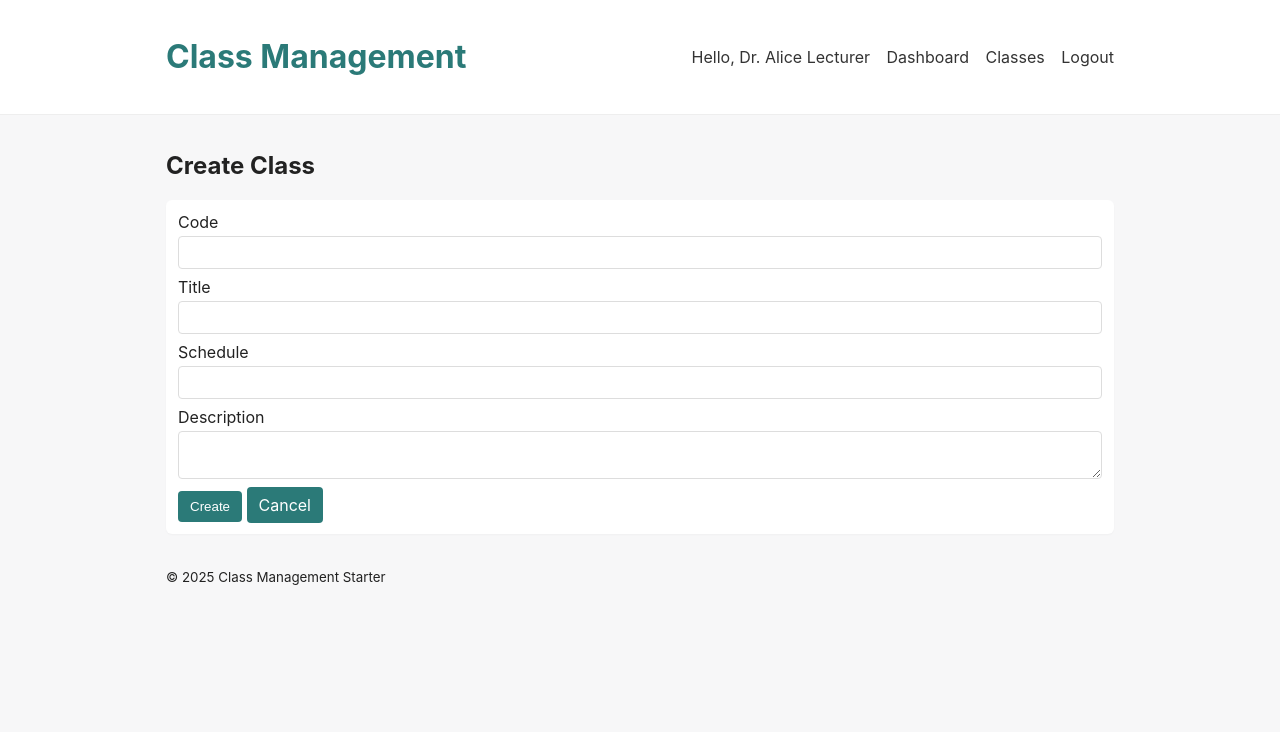
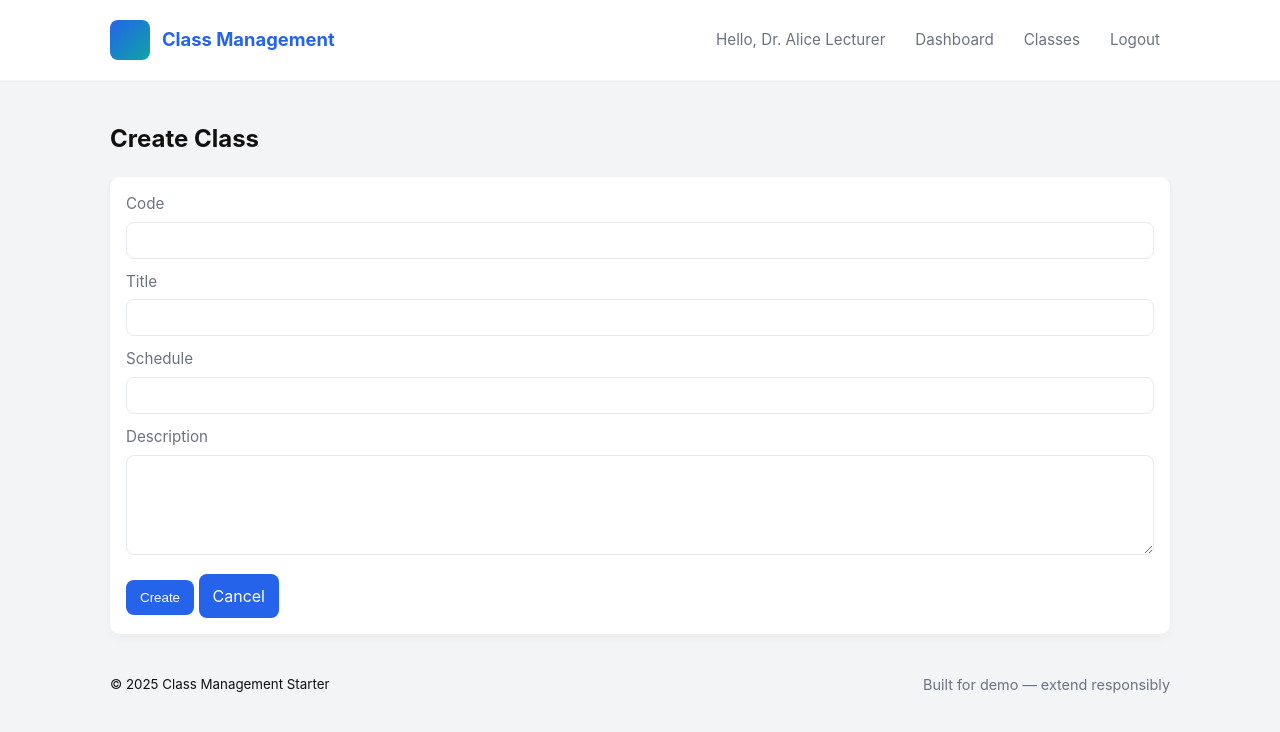
Before and after one commit to peter-dri/Wed-Design-Dev-and-Administration, a PHP site: page /create_class.php in a window 1280 px wide. Shown: the top 732 px of the page. Run offline with PHP 8.4, Linux system fonts and the light colour scheme; a user stored in the database is signed in; data comes from the database, SQL or seed files in the repository.

Commit message:
UI: modernize styles, improve header/footer layout

```diff
--- a/assets/css/style.css
+++ b/assets/css/style.css
@@ -1,28 +1,63 @@
-/* Simple responsive starter CSS */
+/* Modernized responsive starter CSS */
 :root{
-  --accent:#2b7a78;
-  --muted:#666;
-  --bg:#f7f7f8;
+  --accent:#2563eb; /* blue-600 */
+  --accent-2:#0ea5a4; /* teal */
+  --muted:#6b7280; /* gray-500 */
+  --bg:#f3f4f6; /* gray-100 */
+  --card:#ffffff;
+  --radius:10px;
 }
 *{box-sizing:border-box}
-body{font-family:Inter,Segoe UI,Arial,sans-serif;margin:0;background:var(--bg);color:#222}
-.container{max-width:980px;margin:0 auto;padding:16px}
-.site-header{background:#fff;border-bottom:1px solid #eee}
-.site-header .container{display:flex;align-items:center;justify-content:space-between}
-.brand a{color:var(--accent);text-decoration:none}
-nav a, nav .nav-item{margin-left:12px;color:#333;text-decoration:none}
-.row{display:flex;align-items:center;justify-content:space-between;margin:12px 0}
-.cards{display:grid;grid-template-columns:repeat(auto-fit,minmax(260px,1fr));gap:12px}
-.card{background:#fff;padding:12px;border-radius:6px;box-shadow:0 1px 2px rgba(0,0,0,0.03)}
-.btn{background:var(--accent);color:#fff;padding:8px 12px;border-radius:4px;text-decoration:none;border:none;cursor:pointer}
-.btn.small{padding:6px 8px;font-size:0.9em}
-.btn.danger{background:#c0392b}
-.form-card label{display:block;margin-bottom:8px}
-input,textarea,select{width:100%;padding:8px;margin-top:4px;border:1px solid #ddd;border-radius:4px}
-.table{width:100%;border-collapse:collapse}
-.table th,.table td{padding:8px;border-bottom:1px solid #eee}
-.flash{padding:10px;border-radius:4px;margin:12px 0}
-.flash.success{background:#e6fffa;border:1px solid #b7f0e8}
-.flash.error{background:#ffe6e6;border:1px solid #f0b7b7}
-.error{color:#c0392b;margin-top:8px}
-@media (max-width:600px){.site-header .container{flex-direction:column;align-items:flex-start}.row{flex-direction:column}.col.right{margin-top:8px}}
+body{font-family:Inter,Segoe UI,Arial,sans-serif;margin:0;background:var(--bg);color:#111;line-height:1.5}
+.container{max-width:1100px;margin:0 auto;padding:20px}
+
+/* Header */
+.site-header{background:var(--card);border-bottom:1px solid rgba(15,23,42,0.04);box-shadow:0 1px 0 rgba(15,23,42,0.02)}
+.site-header .container{display:flex;align-items:center;justify-content:space-between;gap:12px}
+.brand{display:flex;align-items:center;gap:12px}
+.brand a{color:var(--accent);text-decoration:none;font-weight:700;font-size:1.15rem}
+.brand .logo{width:40px;height:40px;border-radius:8px;background:linear-gradient(135deg,var(--accent),var(--accent-2));display:inline-block}
+
+nav{display:flex;align-items:center;gap:10px}
+nav .nav-item, nav a{color:var(--muted);text-decoration:none;padding:8px 10px;border-radius:8px;font-size:0.95rem}
+nav .nav-item:hover, nav a:hover{background:rgba(37,99,235,0.06);color:var(--accent)}
+
+/* Layout helpers */
+.row{display:flex;align-items:center;justify-content:space-between;margin:18px 0;gap:12px}
+.col.right{margin-left:auto}
+
+/* Cards */
+.cards{display:grid;grid-template-columns:repeat(auto-fit,minmax(260px,1fr));gap:16px}
+.card{background:var(--card);padding:16px;border-radius:var(--radius);box-shadow:0 6px 12px rgba(15,23,42,0.04);transition:transform .12s ease,box-shadow .12s ease}
+.card:hover{transform:translateY(-4px);box-shadow:0 12px 20px rgba(15,23,42,0.06)}
+
+/* Buttons */
+.btn{background:var(--accent);color:#fff;padding:10px 14px;border-radius:8px;text-decoration:none;border:none;cursor:pointer;display:inline-block}
+.btn.small{padding:6px 8px;font-size:0.9rem;border-radius:6px}
+.btn.ghost{background:transparent;color:var(--accent);border:1px solid rgba(37,99,235,0.12)}
+.btn.danger{background:#ef4444}
+
+/* Forms */
+.form-card{background:var(--card);padding:16px;border-radius:var(--radius);box-shadow:0 4px 10px rgba(15,23,42,0.03)}
+.form-card label{display:block;margin-bottom:12px;font-size:0.95rem;color:var(--muted)}
+input,textarea,select{width:100%;padding:10px;margin-top:6px;border:1px solid #e6e9ee;border-radius:8px;background:#fff}
+textarea{min-height:100px}
+
+/* Tables */
+.table{width:100%;border-collapse:collapse;border-radius:8px;overflow:hidden}
+.table th,.table td{padding:12px;border-bottom:1px solid #f1f5f9;text-align:left}
+.table thead th{background:#fbfdff;color:var(--muted);font-weight:600}
+
+/* Flash */
+.flash{padding:12px;border-radius:8px;margin:12px 0;font-weight:600}
+.flash.success{background:#ecfeff;border:1px solid #ccfbf1;color:#064e3b}
+.flash.error{background:#fff1f2;border:1px solid #fecaca;color:#7f1d1d}
+
+.error{color:#b91c1c;margin-top:8px}
+
+/* Responsive */
+@media (max-width:760px){
+  .site-header .container{flex-direction:column;align-items:flex-start}
+  nav{flex-wrap:wrap}
+  .row{flex-direction:column;align-items:stretch}
+}
--- a/footer.php
+++ b/footer.php
@@ -1,7 +1,10 @@
   </main>
   <footer class="site-footer">
     <div class="container">
+      <div style="display:flex;justify-content:space-between;align-items:center;gap:12px;flex-wrap:wrap">
         <small>&copy; <?=date('Y')?> Class Management Starter</small>
+        <div style="color:var(--muted);font-size:0.9rem">Built for demo — extend responsibly</div>
+      </div>
     </div>
   </footer>
 </body>
--- a/header.php
+++ b/header.php
@@ -13,8 +13,11 @@ $user = current_user();
 <body>
 <header class="site-header">
   <div class="container">
-    <h1 class="brand"><a href="index.php">Class Management</a></h1>
-    <nav>
+    <div class="brand">
+      <span class="logo" aria-hidden="true"></span>
+      <a href="index.php">Class Management</a>
+    </div>
+    <nav aria-label="Main Navigation">
       <?php if ($user): ?>
         <span class="nav-item">Hello, <?=htmlspecialchars($user['full_name'] ?? $user['username'])?></span>
         <?php if ($user['role'] === 'lecturer'): ?>
```
Lines whose indentation alone changed are shown as unchanged.
